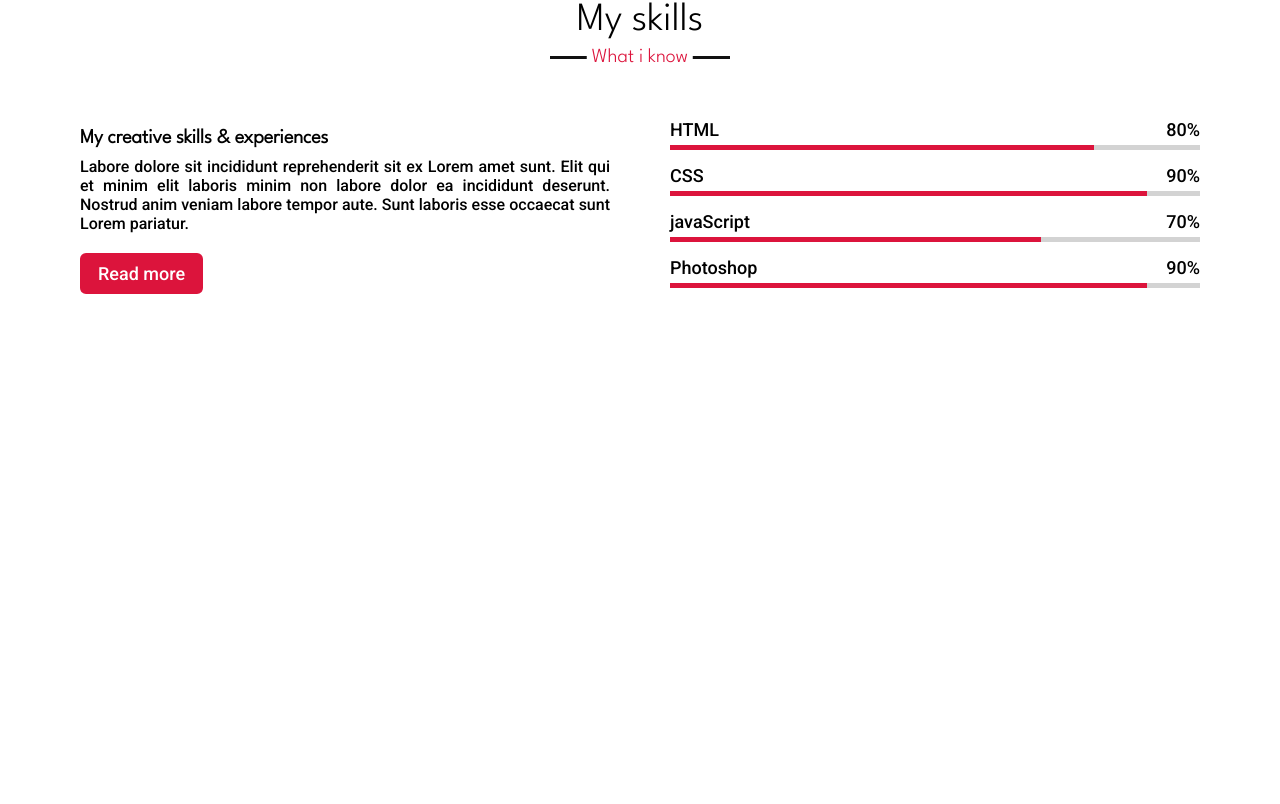
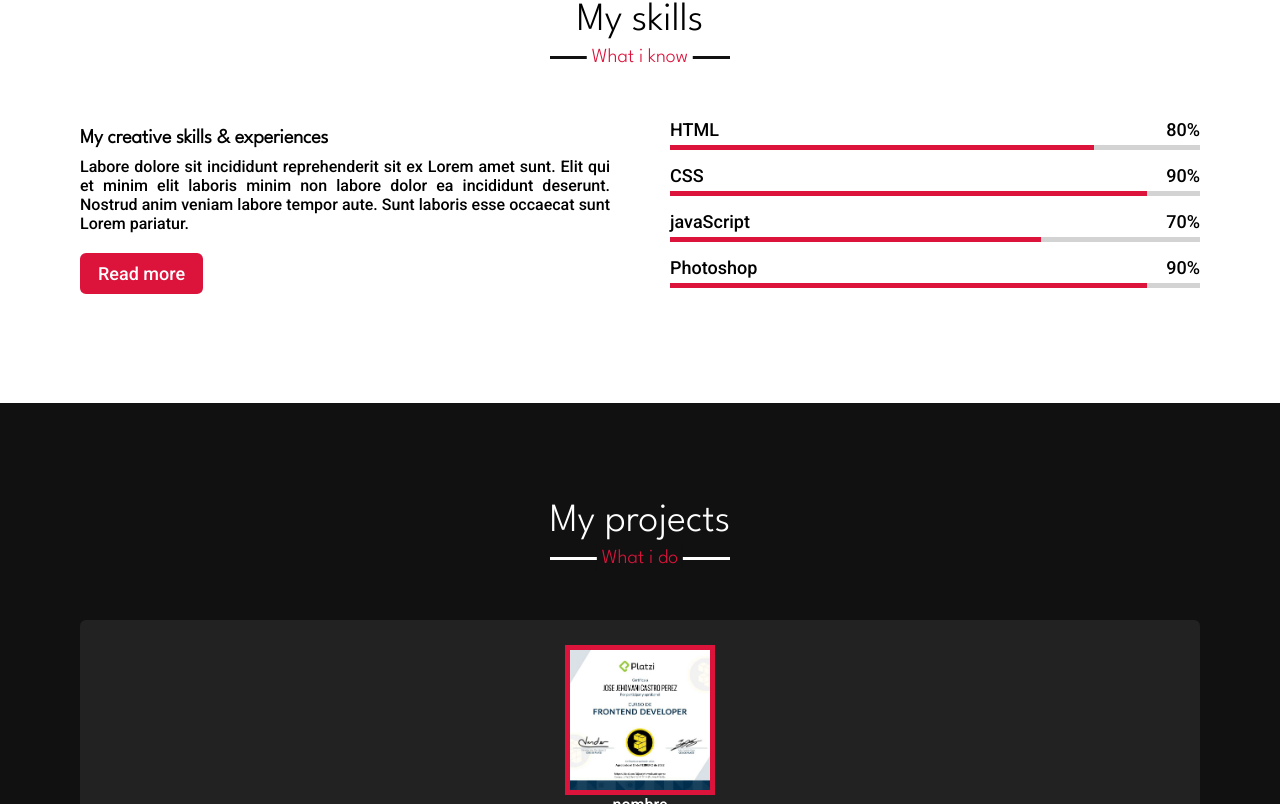
Before and after one commit to soldi3rofwarz/portafolio, a React (Create React App) app: page / in a window 1280 px wide. Shown: the part 1996-2800 px from the top of the page. Before the commit the page ends 2399 px from the top, so only its background shows below. Built offline with nearby package versions, Linux system fonts and the light colour scheme.

Commit message:
agregando project feature

```diff
--- a/src/App.js
+++ b/src/App.js
@@ -5,6 +5,8 @@ import Home from './components/Home/home'
 import About from './components/About/About';
 import Certificates from './components/cetificated/certificates'
 import Skills from './components/skills/skills';
+import Projects from './components/projects/projects';
+
 
 function App() {
   return (
@@ -14,6 +16,7 @@ function App() {
       <About/>
       <Certificates/>
       <Skills/>
+      <Projects/>
     </div>
 
 
--- /dev/null
+++ b/src/components/projects/projects.js
@@ -0,0 +1,55 @@
+import React from 'react';
+import './styleProject.css'
+import frontEnd from './../../assets/frontEnd.jpg'
+import git from './../../assets/git.jpg'
+import react from './../../assets/react.jpg'
+
+
+const Projects = () => {
+    return (
+        <section className='project' id='project'>
+            <div className='max-width'>
+                <h2 className='title'>My projects</h2>
+                <div className='carousel'>
+                    <div className='card'>
+                        <div className='box'>
+                            <img src={frontEnd}/>
+                            <div className='text'>nombre</div>
+                            <p>Adipisicing officia laboris eu dolore et esse tempor.</p>
+                        </div>
+                    </div>
+                    <div className='card'>
+                        <div className='box'>
+                            <img src={frontEnd}/>
+                            <div className='text'>nombre</div>
+                            <p>Adipisicing officia laboris eu dolore et esse tempor.</p>
+                        </div>
+                    </div>
+                    <div className='card'>
+                        <div className='box'>
+                            <img src={frontEnd}/>
+                            <div className='text'>nombre</div>
+                            <p>Adipisicing officia laboris eu dolore et esse tempor.</p>
+                        </div>
+                    </div>
+                    <div className='card'>
+                        <div className='box'>
+                            <img src={frontEnd}/>
+                            <div className='text'>nombre</div>
+                            <p>Adipisicing officia laboris eu dolore et esse tempor.</p>
+                        </div>
+                    </div>
+                    <div className='card'>
+                        <div className='box'>
+                            <img src={frontEnd}/>
+                            <div className='text'>nombre</div>
+                            <p>Adipisicing officia laboris eu dolore et esse tempor.</p>
+                        </div>
+                    </div>
+                </div>
+            </div>
+        </section>
+    );
+}
+
+export default Projects;
--- /dev/null
+++ b/src/components/projects/styleProject.css
@@ -0,0 +1,30 @@
+.project{
+    font-family: 'Roboto', sans-serif;
+    color: #fff;
+    background: #111;
+}
+.project .title::before{
+    background: #fff ;
+}
+.project .title::after{
+    background: #111;
+    content: 'What i do';
+}
+
+.project .carousel .card{
+    background: #222;
+    border-radius: 6px;
+    padding: 25px 35px;
+}
+.project .carousel .card .box{
+    display: flex;
+    flex-direction: column;
+    align-items: center;
+    justify-content: center;
+}
+.project .carousel .card img{
+    width: 150px;
+    height: 150px;
+    object-fit: cover;
+    border: 5px solid crimson;
+}
```
